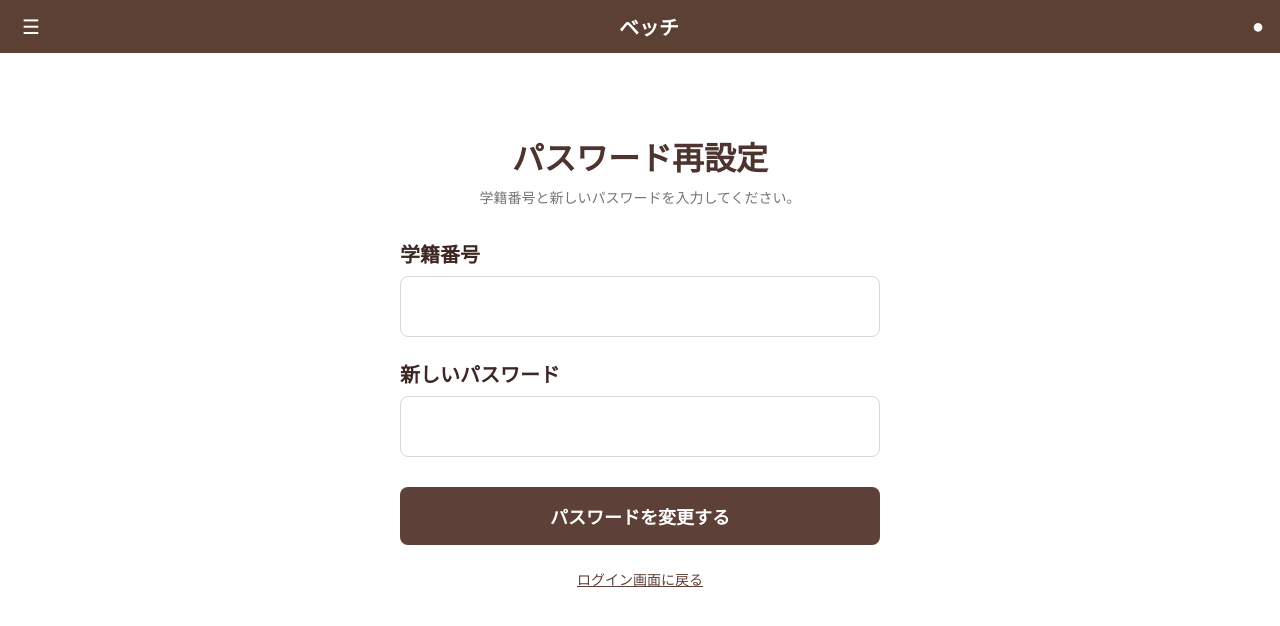
After one commit to n2kojou7ly-star/betchi, a Flask app: template templates/forrget.html in a window 1280 px wide. The commit adds this page. Shown: the top 626 px of the page. Run offline with Flask 3, Linux system fonts and the light colour scheme; the template is opened without the code that fills it, so the values that code supplies are empty; the visitor is signed in with stand-in values (Sample User, id 1); some web fonts are replaced.

Commit message:
かとはる３html更新

```diff
--- /dev/null
+++ b/templates/forrget.html
@@ -0,0 +1,31 @@
+{% extends "base.html" %}
+
+{# TODO: ルート名(/reset-password)となおきとすり合わせる #}
+{% block content %}
+<div class="login-container">
+    <h1 class="login-title">パスワード再設定</h1>
+    <p class="login-subtitle">学籍番号と新しいパスワードを入力してください。</p>
+
+    {% if error %}<p class="login-error">{{ error }}</p>{% endif %}
+    {% if success %}<p class="login-success">{{ success }}</p>{% endif %}
+
+    {# TODO: なおきとすり合わせるまでの仮のname属性(student_id, new_password) #}
+    <form class="login-form" method="post">
+        <div class="login-field">
+            <label class="login-label login-label-lg" for="student_id">学籍番号</label>
+            <input class="login-input login-input-lg" type="text" id="student_id" name="student_id" required>
+        </div>
+
+        <div class="login-field">
+            <label class="login-label login-label-lg" for="new_password">新しいパスワード</label>
+            <input class="login-input login-input-lg" type="password" id="new_password" name="new_password" required>
+        </div>
+
+        <button class="login-submit" type="submit">パスワードを変更する</button>
+    </form>
+
+    <div class="login-links">
+        <a class="login-link" href="/login">ログイン画面に戻る</a>
+    </div>
+</div>
+{% endblock %}
--- a/templates/login.html
+++ b/templates/login.html
@@ -25,10 +25,9 @@
     </form>
 
     <div class="login-links">
-        {# TODO: パスワード再発行機能は未実装 #}
-        <a class="login-link" href="#">パスワードを忘れた方はこちら</a>
+        <a class="login-link" href="/reset-password">パスワードを忘れた方はこちら</a>
         <br>
-        <a class="login-link" href="/signup">アカウントをお持ちでない方はこちら</a>
+        <a class="login-link" href="{{ url_for('signup') }}">アカウントを作る</a>
     </div>
 </div>
 {% endblock %}
--- a/templates/signup.html
+++ b/templates/signup.html
@@ -44,7 +44,7 @@
     </form>
 
     <div class="signup-links">
-        <a class="signup-link" href="/login">すでにアカウントをお持ちの方はこちら</a>
+        <a class="signup-link" href="{{ url_for('login') }}">ログインはこちら</a>
     </div>
 </div>
 {% endblock %}
```
